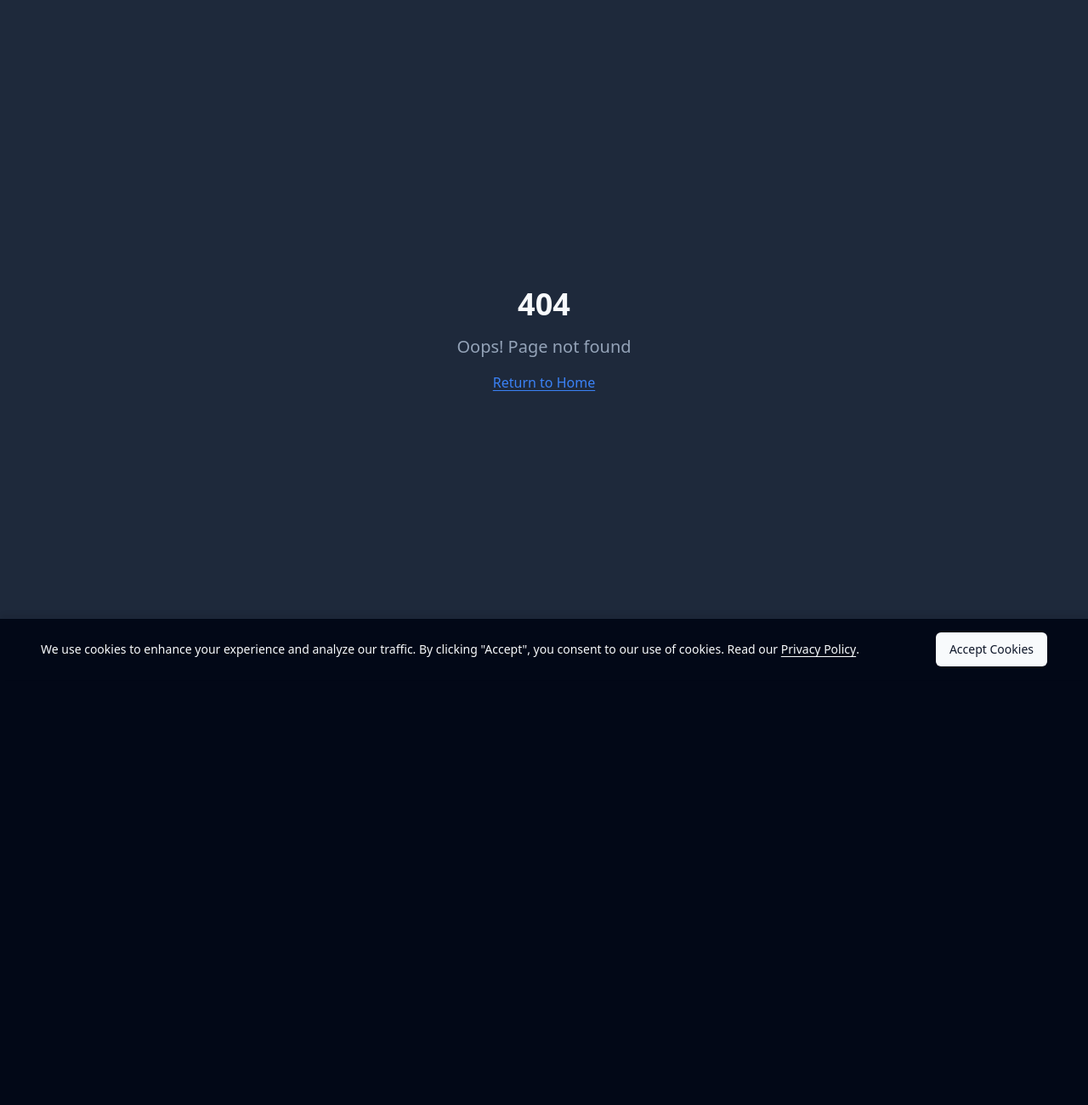
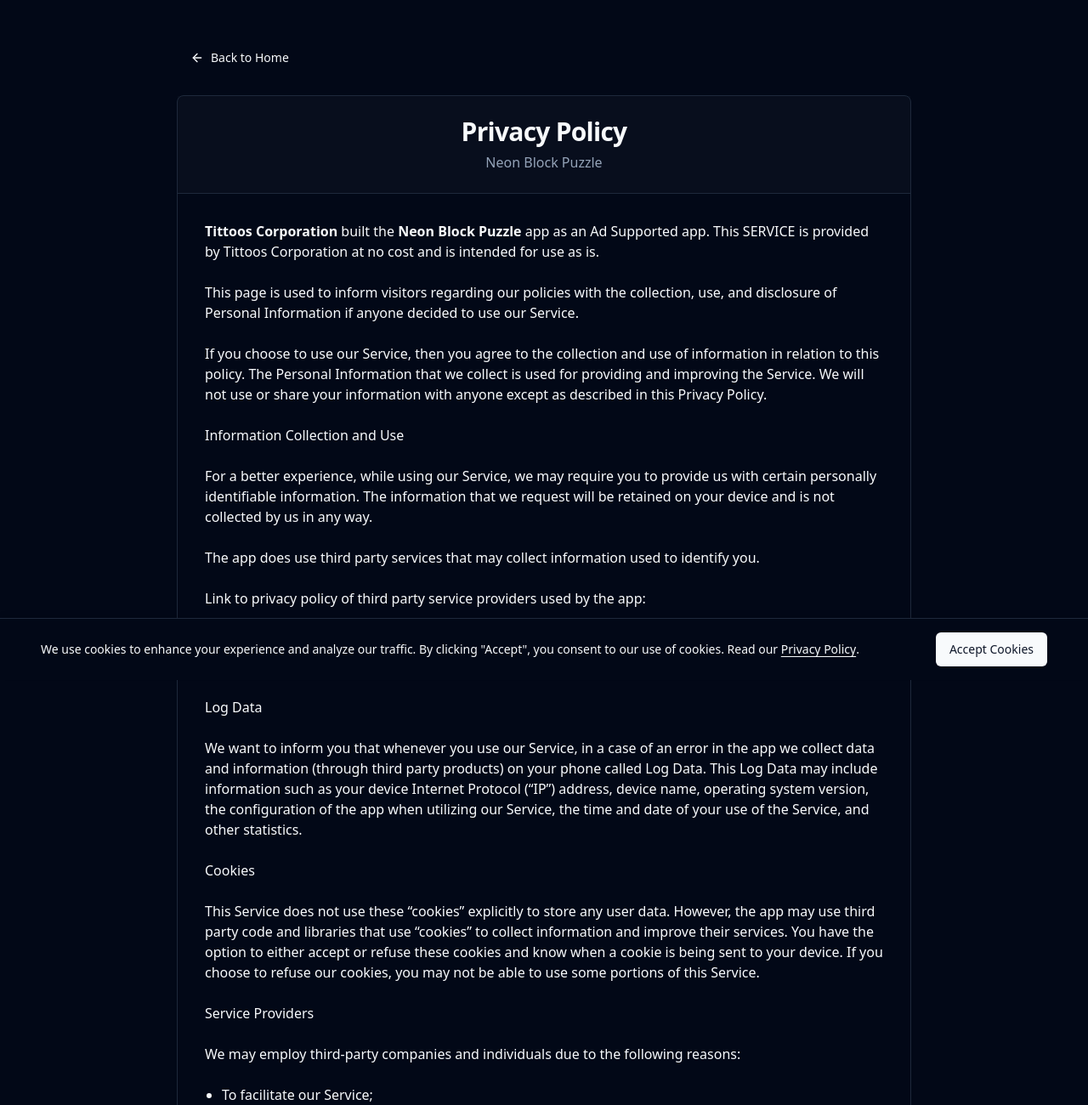
Before and after one commit to tittooin/tittoos-toolbox-hub, a React (Vite) app: page /apps/neon-block-puzzle/privacy in a window 1280 px wide. Shown: the top 1300 px of the page at 85% size. Before the commit the page ends 800 px from the top, so only its background shows below. Built offline with nearby package versions, Linux system fonts and the light colour scheme.

Commit message:
feat: Add Privacy Policy for Neon Block Puzzle app

```diff
--- a/src/App.tsx
+++ b/src/App.tsx
@@ -118,6 +118,7 @@ const WindowsCommandGenerator = lazy(() => import("./pages/tools/WindowsCommandG
 const LinuxCommandGenerator = lazy(() => import("./pages/tools/LinuxCommandGenerator"));
 const MacCommandGenerator = lazy(() => import("./pages/tools/MacCommandGenerator"));
 const AndroidCommandGenerator = lazy(() => import("./pages/tools/AndroidCommandGenerator"));
+const NeonBlockPuzzlePrivacy = lazy(() => import("./pages/apps/NeonBlockPuzzlePrivacy"));
 
 // Blog Category Pages
 const AnalyzersCategoryPage = lazy(() => import("./pages/blog-posts/analyzers-category"));
@@ -301,6 +302,9 @@ const App = () => (
               <Route path="/tools/memory-match-game" element={<MemoryMatchGame />} />
               <Route path="/tools/math-speed-challenge" element={<MathSpeedChallenge />} />
 
+              {/* Apps Support Pages */}
+              <Route path="/apps/neon-block-puzzle/privacy" element={<NeonBlockPuzzlePrivacy />} />
+
               {/* Admin Routes */}
               <Route path="/admin/blog" element={<BlogManager />} />
 
--- /dev/null
+++ b/src/pages/apps/NeonBlockPuzzlePrivacy.tsx
@@ -0,0 +1,128 @@
+import React from 'react';
+import { Helmet } from 'react-helmet-async';
+import { Card, CardContent, CardHeader, CardTitle } from "@/components/ui/card";
+import { Button } from "@/components/ui/button";
+import { ArrowLeft } from "lucide-react";
+import { Link } from "react-router-dom";
+
+const NeonBlockPuzzlePrivacy = () => {
+    return (
+        <div className="container mx-auto py-12 px-4 max-w-4xl">
+            <Helmet>
+                <title>Privacy Policy - Neon Block Puzzle</title>
+                <meta name="robots" content="noindex" /> {/* Essential for AdSense safety */}
+                <meta name="description" content="Privacy Policy for Neon Block Puzzle app by Tittoos Corporation." />
+            </Helmet>
+
+            <div className="mb-6">
+                <Link to="/">
+                    <Button variant="ghost" className="gap-2">
+                        <ArrowLeft className="w-4 h-4" /> Back to Home
+                    </Button>
+                </Link>
+            </div>
+
+            <Card>
+                <CardHeader className="text-center border-b bg-muted/20">
+                    <CardTitle className="text-3xl font-bold">Privacy Policy</CardTitle>
+                    <p className="text-muted-foreground mt-2">Neon Block Puzzle</p>
+                </CardHeader>
+                <CardContent className="prose dark:prose-invert max-w-none p-8 space-y-6">
+                    <p>
+                        <strong>Tittoos Corporation</strong> built the <strong>Neon Block Puzzle</strong> app as an Ad Supported app.
+                        This SERVICE is provided by Tittoos Corporation at no cost and is intended for use as is.
+                    </p>
+                    <p>
+                        This page is used to inform visitors regarding our policies with the collection, use, and disclosure of Personal Information if anyone decided to use our Service.
+                    </p>
+                    <p>
+                        If you choose to use our Service, then you agree to the collection and use of information in relation to this policy.
+                        The Personal Information that we collect is used for providing and improving the Service.
+                        We will not use or share your information with anyone except as described in this Privacy Policy.
+                    </p>
+
+                    <h3>Information Collection and Use</h3>
+                    <p>
+                        For a better experience, while using our Service, we may require you to provide us with certain personally identifiable information.
+                        The information that we request will be retained on your device and is not collected by us in any way.
+                    </p>
+                    <p>
+                        The app does use third party services that may collect information used to identify you.
+                    </p>
+                    <p>
+                        Link to privacy policy of third party service providers used by the app:
+                    </p>
+                    <ul className="list-disc pl-5 space-y-2">
+                        <li><a href="https://support.google.com/admob/answer/6128543?hl=en" target="_blank" rel="noopener noreferrer" className="text-blue-600 hover:underline">AdMob</a></li>
+                        <li><a href="https://firebase.google.com/policies/analytics" target="_blank" rel="noopener noreferrer" className="text-blue-600 hover:underline">Google Analytics for Firebase</a></li>
+                    </ul>
+
+                    <h3>Log Data</h3>
+                    <p>
+                        We want to inform you that whenever you use our Service, in a case of an error in the app we collect data and information (through third party products) on your phone called Log Data.
+                        This Log Data may include information such as your device Internet Protocol (“IP”) address, device name, operating system version, the configuration of the app when utilizing our Service, the time and date of your use of the Service, and other statistics.
+                    </p>
+
+                    <h3>Cookies</h3>
+                    <p>
+                        This Service does not use these “cookies” explicitly to store any user data.
+                        However, the app may use third party code and libraries that use “cookies” to collect information and improve their services.
+                        You have the option to either accept or refuse these cookies and know when a cookie is being sent to your device.
+                        If you choose to refuse our cookies, you may not be able to use some portions of this Service.
+                    </p>
+
+                    <h3>Service Providers</h3>
+                    <p>
+                        We may employ third-party companies and individuals due to the following reasons:
+                    </p>
+                    <ul className="list-disc pl-5">
+                        <li>To facilitate our Service;</li>
+                        <li>To provide the Service on our behalf;</li>
+                        <li>To perform Service-related services; or</li>
+                        <li>To assist us in analyzing how our Service is used.</li>
+                    </ul>
+                    <p>
+                        We want to inform users of this Service that these third parties have access to your Personal Information.
+                        The reason is to perform the tasks assigned to them on our behalf. However, they are obligated not to disclose or use the information for any other purpose.
+                    </p>
+
+                    <h3>Security</h3>
+                    <p>
+                        We value your trust in providing us your Personal Information, thus we are striving to use commercially acceptable means of protecting it.
+                        But remember that no method of transmission over the internet, or method of electronic storage is 100% secure and reliable, and we cannot guarantee its absolute security.
+                    </p>
+
+                    <h3>Links to Other Sites</h3>
+                    <p>
+                        This Service may contain links to other sites. If you click on a third-party link, you will be directed to that site.
+                        Note that these external sites are not operated by us. Therefore, we strongly advise you to review the Privacy Policy of these websites.
+                        We have no control over and assume no responsibility for the content, privacy policies, or practices of any third-party sites or services.
+                    </p>
+
+                    <h3>Children’s Privacy</h3>
+                    <p>
+                        These Services do not address anyone under the age of 13. We do not knowingly collect personally identifiable information from children under 13.
+                        In the case we discover that a child under 13 has provided us with personal information, we immediately delete this from our servers.
+                        If you are a parent or guardian and you are aware that your child has provided us with personal information, please contact us so that we will be able to do necessary actions.
+                    </p>
+
+                    <h3>Changes to This Privacy Policy</h3>
+                    <p>
+                        We may update our Privacy Policy from time to time. Thus, you are advised to review this page periodically for any changes.
+                        We will notify you of any changes by posting the new Privacy Policy on this page.
+                    </p>
+                    <p className="text-sm text-muted-foreground mt-4">
+                        This policy is effective as of 2025-12-23.
+                    </p>
+
+                    <h3>Contact Us</h3>
+                    <p>
+                        If you have any questions or suggestions about our Privacy Policy, do not hesitate to contact us at <a href="mailto:admin@axevora.com" className="font-bold text-primary">admin@axevora.com</a>.
+                    </p>
+                </CardContent>
+            </Card>
+        </div>
+    );
+};
+
+export default NeonBlockPuzzlePrivacy;
```
